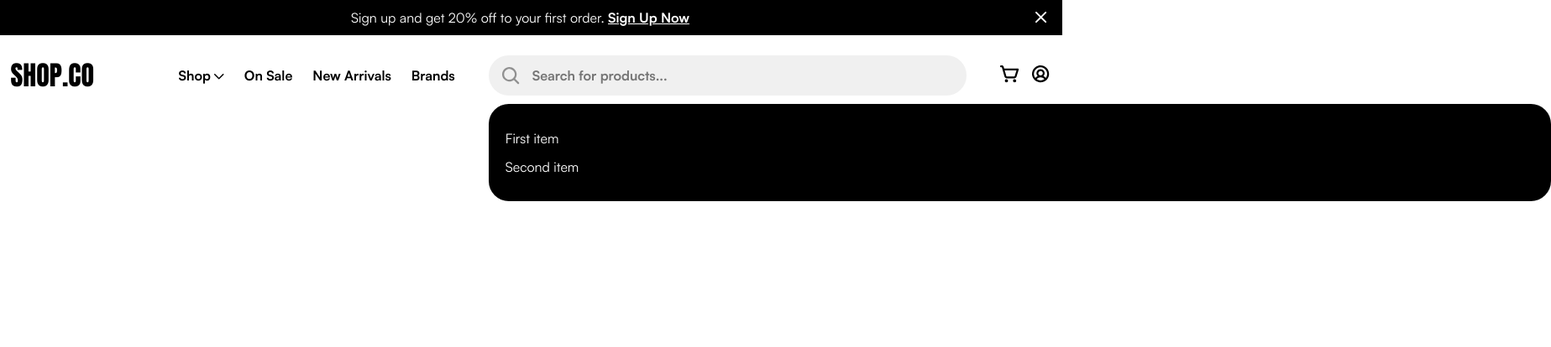
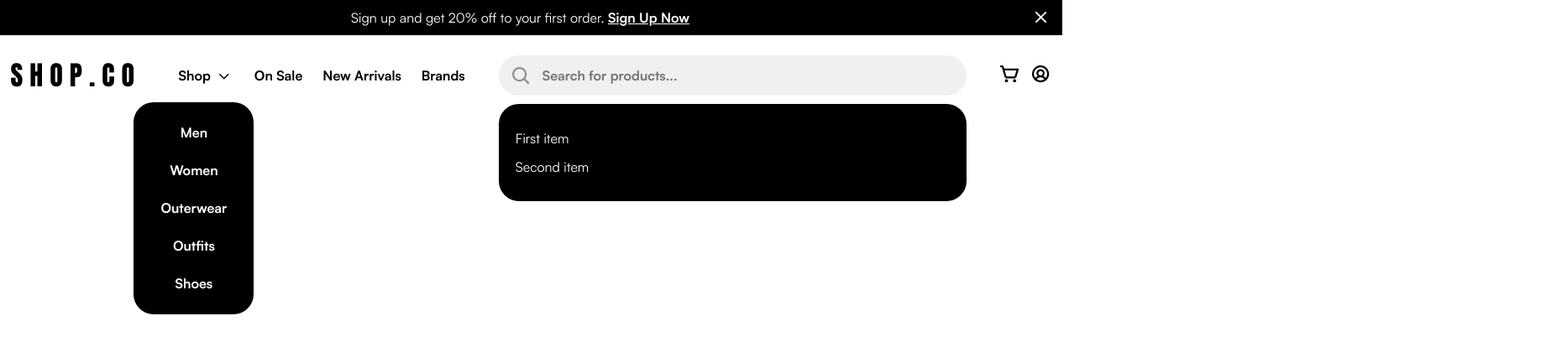
Before and after one commit to Just-Reas/React-e-com-prac, a React (Vite) app: page / in a window 1280 px wide. Shown: the top 414 px of the page at 84% size, 1847 px wide, since content can reach past the window. Built offline with nearby package versions, Linux system fonts and the light colour scheme.

Commit message:
Updatet header(not finally)
still no destruct to components in header!

```diff
--- a/src/App.jsx
+++ b/src/App.jsx
@@ -1,5 +1,3 @@
-import { useState } from "react";
-
 function App() {
   return (
     <>
@@ -33,7 +31,9 @@ function App() {
         <div className="container">
           <div className="header-menu-inner">
             <div className="header-menu-bar">
-              <a className="header-menu__icon" href="#">SHOP.CO</a>
+              <a className="header-menu__icon" href="/">
+                SHOP.CO
+              </a>
 
               <ul className="header-menu-list">
                 <li className="header-menu-list__item">
@@ -43,7 +43,7 @@ function App() {
                     </a>
                   </div>
 
-                  <div className="header-menu-item__button">
+                  <button className="header-menu__button">
                     <svg
                       width="12"
                       height="7"
@@ -56,7 +56,25 @@ function App() {
                         fill="black"
                       />
                     </svg>
-                  </div>
+                  </button>
+
+                  <ul className="header-menu-list-shop">
+                    <li className="header-menu-list-shop__item">
+                      <a href="#">Men</a>
+                    </li>
+                    <li className="header-menu-list-shop__item">
+                      <a href="#">Women</a>
+                    </li>
+                    <li className="header-menu-list-shop__item">
+                      <a href="#">Outerwear</a>
+                    </li>
+                    <li className="header-menu-list-shop__item">
+                      <a href="#">Outfits</a>
+                    </li>
+                    <li className="header-menu-list-shop__item">
+                      <a href="#">Shoes</a>
+                    </li>
+                  </ul>
                 </li>
                 <li className="header-menu-list__item">
                   <a className="header-menu-list__item_a" href="#">
@@ -84,10 +102,14 @@ function App() {
                 ></input>
                 <ul className="header-menu-search-results">
                   <li className="header-menu-search-results-item">
-                    <div className="header-menu-search-results-item__title">First item</div>
+                    <div className="header-menu-search-results-item__title">
+                      First item
+                    </div>
                   </li>
                   <li className="header-menu-search-results-item">
-                    <div className="header-menu-search-results-item__title">Second item</div>
+                    <div className="header-menu-search-results-item__title">
+                      Second item
+                    </div>
                   </li>
                 </ul>
               </div>
--- a/src/components/header/header.scss
+++ b/src/components/header/header.scss
@@ -77,6 +77,7 @@
       font-weight: bold;
       font-size: 2rem;
       text-decoration: unset;
+      letter-spacing: 0.5rem;
     }
 
     &-list {
@@ -86,6 +87,7 @@
 
       &__item {
         display: flex;
+        position: relative;
         justify-content: space-between;
         align-items: center;
         gap: 0.25rem;
@@ -100,16 +102,50 @@
           @include sato(bold, 1rem);
 
           &:hover {
-            text-decoration: underline;
+            color: $gray_color;
           }
 
           &:active {
-            color: $gray_color;
+            color: $lightgray_color;
+          }
+        }
+      }
+
+
+      &-shop {
+        margin-top: 2.8rem;
+        background-color: $black_color;
+        position: absolute;
+        top: 0;
+        left: -80%;
+        z-index: 1000;
+        border-radius: 1.5rem;
+        padding: 1.5rem 2rem;
+        &__item {
+          text-align: center;
+          a {
+            text-decoration: unset;
+            color: $white_color;
+            @include sato(bold, 1rem);
+
+            &:hover{
+              color: $sogray_color;
+            }
+            &:active{
+              color: $gray_color;
+            }
+          }
+          &:not(:last-child) {
+            padding-bottom: 1.25rem;
           }
         }
       }
     }
 
+    &__button{
+      border: unset;
+      background-color: unset;
+    }
     &-bar {
       display: flex;
       align-items: center;
@@ -123,8 +159,8 @@
     &-search {
       max-width: 36.0625rem;
       width: 100%;
+      position: relative;
       &-input {
-        position: relative;
         width: 100%;
         max-width: 36.0625rem;
         max-height: 3rem;
@@ -138,6 +174,7 @@
         background-repeat: no-repeat;
         background-position: 1rem center;
         background-size: 1.3125rem;
+         outline: none;
 
         @include display(flex, center, center);
         @include sato(bold, 1rem);
@@ -145,14 +182,23 @@
         &:hover {
           border-color: red;
         }
+
+        &:active{
+          border-color: $lightgray_color;
+        }
       }
 
       &-results {
-        margin-top: 0.625rem;
+        margin-top: 3.625rem;
         position: absolute;
+        top: 0;
+        left: 0;
+        z-index: 1000;
         width: 100%;
+        max-width: 36.0625rem;
         border-radius: 1.5rem;
         background-color: $black_color;
+        visibility: visible;
         padding: 1.5rem 0;
         &-item {
           padding: 0.3125rem 1.25rem;
@@ -171,6 +217,10 @@
         border: unset;
         padding: 0;
 
+        &:hover{
+          color: $gray_color;
+        }
+
         &__svg {
           display: block;
         }
@@ -180,6 +230,10 @@
         border: unset;
         padding: 0;
 
+        &:hover{
+          color: $gray_color;
+        }
+
         &__svg {
           display: block;
         }
```
